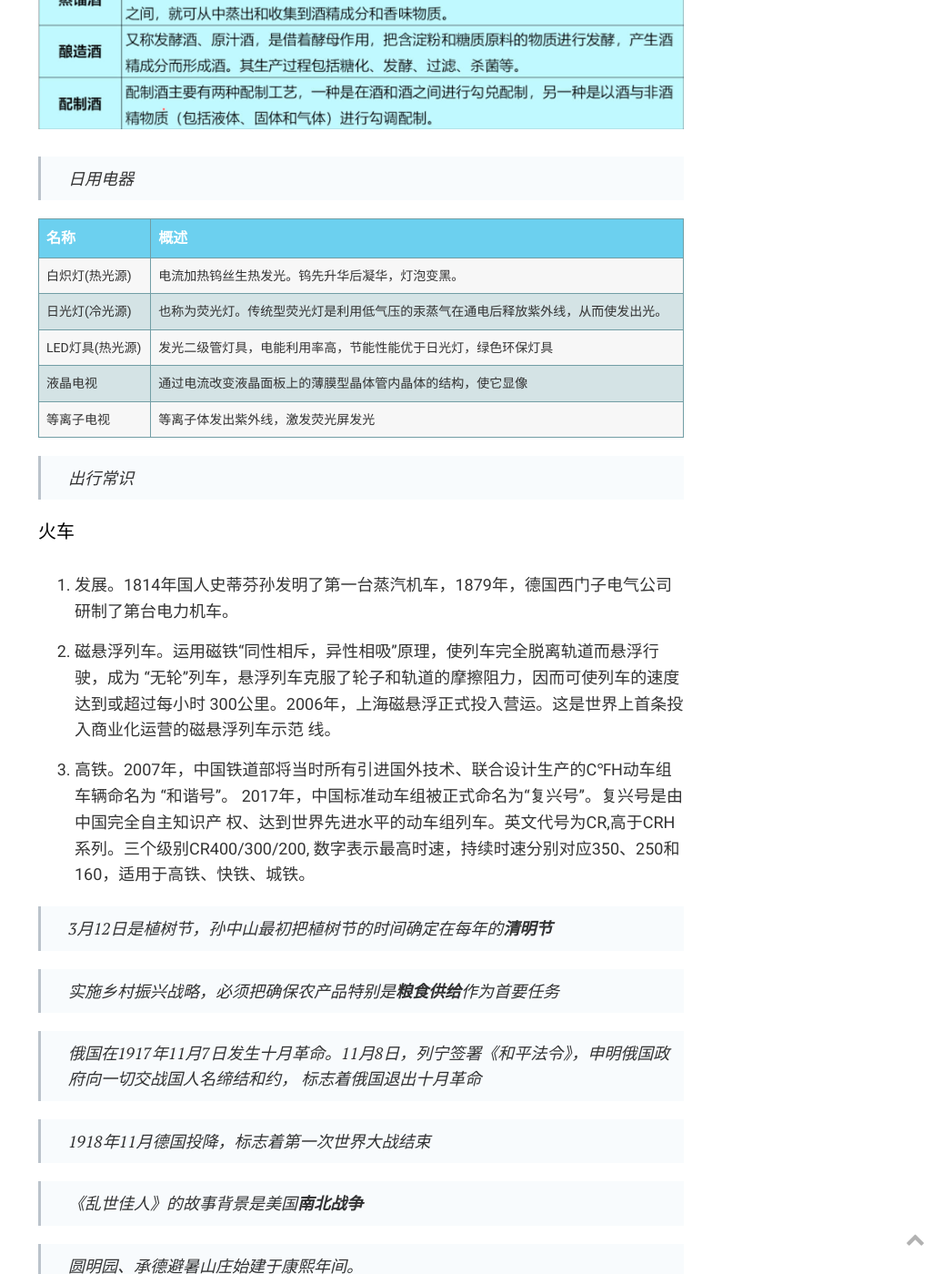
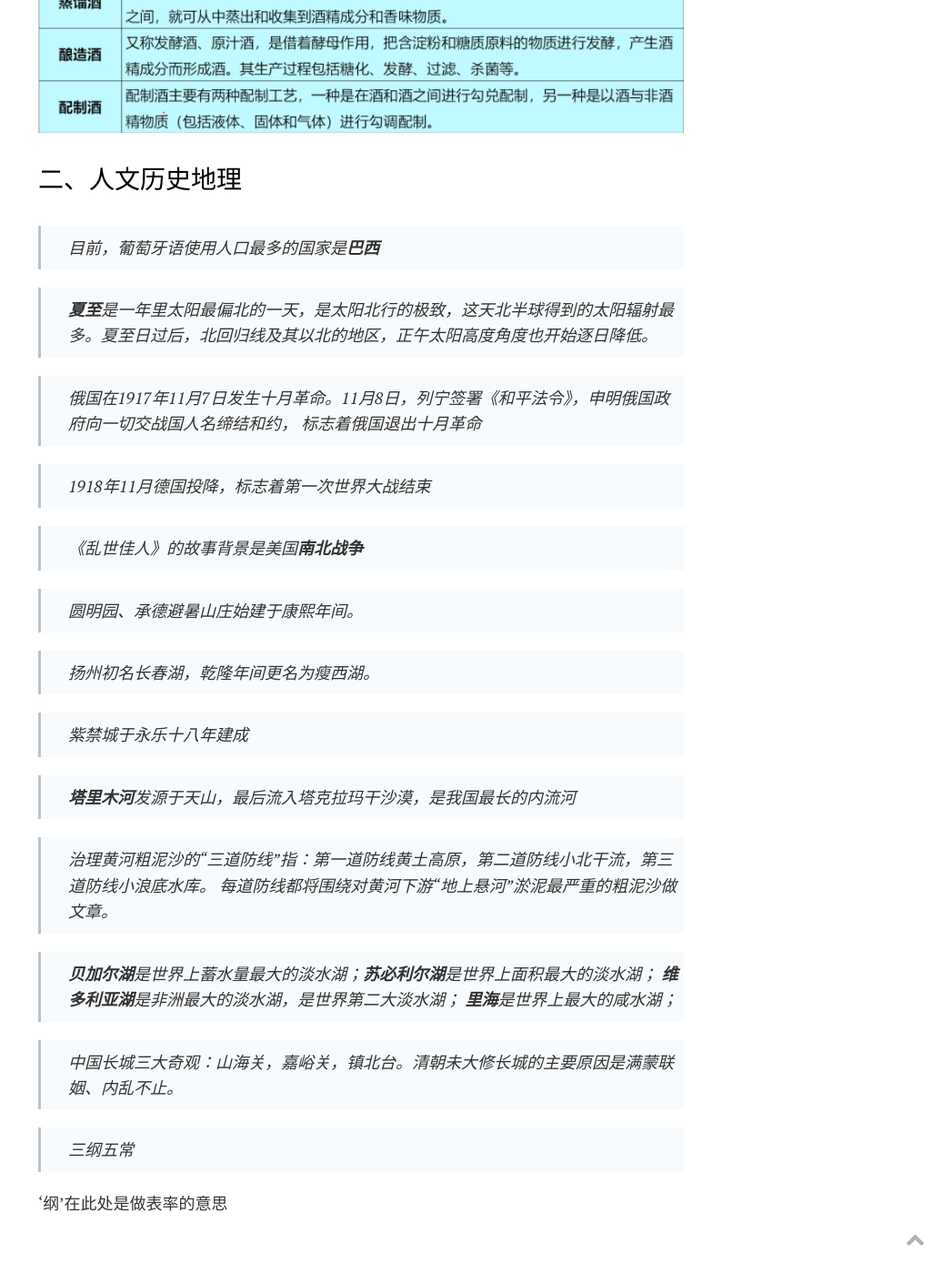
Before and after one commit to mytingbao/blog, a Jekyll site: the page built from _posts/公考积累/2023-03-28-公基积累.md, in a window 1280 px wide and 1400 px high, scrolled down 3021 px. Shown: the whole window at 91% size, without its empty margins (243-1280 px from the left). Built offline with Jekyll 4.4.1, drawn with Linux system fonts in a browser that asks for light colours; some of the changed text lies outside the part shown.

Commit message:
更新公基

```diff
--- a/_posts/公考积累/2023-03-28-公基积累.md
+++ b/_posts/公考积累/2023-03-28-公基积累.md
@@ -12,7 +12,8 @@
 
 百科积累
 
-> 目前，葡萄牙语使用人口最多的国家是**巴西**
+## 一、生物化学
+
 
 > 生态系统
 
@@ -66,6 +67,84 @@
 
 ![]({{site.baseurl}}/images/post/2023/04/02.jpg)
 
+
+## 二、人文历史地理
+
+> 目前，葡萄牙语使用人口最多的国家是**巴西**
+
+> **夏至**是一年里太阳最偏北的一天，是太阳北行的极致，这天北半球得到的太阳辐射最多。夏至日过后，北回归线及其以北的地区，正午太阳高度角度也开始逐日降低。
+
+> 俄国在1917年11月7日发生十月革命。11月8日，列宁签署《和平法令》，申明俄国政府向一切交战国人名缔结和约，
+标志着俄国退出十月革命
+
+> 1918年11月德国投降，标志着第一次世界大战结束
+
+> 《乱世佳人》的故事背景是美国**南北战争**
+
+> 圆明园、承德避暑山庄始建于康熙年间。
+
+> 扬州初名长春湖，乾隆年间更名为瘦西湖。
+
+> 紫禁城于永乐十八年建成
+
+> **塔里木河**发源于天山，最后流入塔克拉玛干沙漠，是我国最长的内流河
+
+> 治理黄河粗泥沙的“三道防线”指：第一道防线黄土高原，第二道防线小北干流，第三道防线小浪底水库。
+每道防线都将围绕对黄河下游“地上悬河”淤泥最严重的粗泥沙做文章。
+
+> **贝加尔湖**是世界上蓄水量最大的淡水湖；**苏必利尔湖**是世界上面积最大的淡水湖；
+**维多利亚湖**是非洲最大的淡水湖，是世界第二大淡水湖；
+**里海**是世界上最大的咸水湖；
+
+> 中国长城三大奇观：山海关，嘉峪关，镇北台。清朝未大修长城的主要原因是满蒙联姻、内乱不止。
+
+> 三纲五常
+
+'纲'在此处是做表率的意思
+
+![]({{site.baseurl}}/images/post/2023/04/05.jpg)
+
+
+
+
+
+
+
+
+
+
+
+
+
+
+
+## 三、经济
+
+> **国民用于购买食物的费用占日常支出的比重**即为恩格尔系数，恩格尔系数越大，代表生活水平月低，国家越贫穷
+
+
+
+
+
+
+
+
+
+
+
+
+
+
+
+
+
+## 四、科学
+
+> 太阳耀斑是太阳**色球层**某些区域突然发现增量的现象，是最剧烈的太阳活动。而**太阳黑子**发生在**光球层**
+
+
+## 五、生活常识
+
 > 日用电器
 
 <table>
@@ -92,26 +171,84 @@
 权、达到世界先进水平的动车组列车。英文代号为CR,高于CRH系列。三个级别CR400/300/200,
 数字表示最高时速，持续时速分别对应350、250和160，适用于高铁、快铁、城铁。
 
+## 六、环保常识
+
+> 污染源的分类
+<table>
+  <tr><th>依据 </th><th>分类</th></tr>
+  <tr><td>污染的产生过程</td><td>一次污染物：由污染源的直接人体健康或导致环境质量下降的。二次污染物：排放物质污染的产生过程在一定环境条件下产生的一系列物理、化学和生物化学反应，导致环境质量下降。</td>
+  </tr>
+  <tr><td>污染物的来源</td><td>天然污染源、人为污染源。</td></tr>
+  <tr><td>污染的主要对象</td><td>大气污染源、水体污染源和土壤污染源等</td></tr>
+</table>
+
+> 大气污染
+
+![]({{site.baseurl}}/images/post/2023/04/03.jpg)
+
+> 电磁污染
+
+![]({{site.baseurl}}/images/post/2023/04/04.jpg)
+
+> 光化学污染
+
+光化学污染，是指光化学烟雾造成的污头。即参与光化学反应过程的一次污染物和二次污染物
+的混合物所形成的烟雾污染现象。由汽油不完全燃烧所产生的污染物引起。
+
+【知识链接】
+
+国际上一般将光污染分成3类，即白亮污染、人工白昼和彩光污染。
+
+* 白亮污染：白天阳光照谢强烈时，城市里建筑物的玻璃幕墙、釉面砖墙、磨光大理石和各种涂
+料等装饰反射光线引起的光污染。
+* 人工白昼：夜幕降哈后，商场、酒店上的广告灯、霓虹灯闪烁夺目，使夜晚如同白天一样所引
+起的光污染。扰乱人体正常的生物钟，还会伤害鸟类和昆虫，强光可能破坏昆虫在夜间的正常繁殖
+过程。
+* 彩光污染：舞厅、夜总会、夜间游乐场所的黑光灯、旋转灯、荧光灯和闪烁的彩色光源发出的
+彩光所形成的光污染，其紫外线强度远远超出太阳光中的紫外线。
+
+
+
+## 七、其他常识
+
+
+
+
+
+
+
+
+
+
+
+
+
+
+> 电磁波按波长从长到短分布是：无线电波、红外线、可见光、紫外线、伦琴射线(X射线)、伽马射线(γ射线)。
+
+> 蒸腾作用
+
+蒸腾作用是植物吸收和运输水分的主要动力，也是无机盐由根部向地上部分茎叶运输的动力，还可降低植物体的温度，避免高温损伤。
+
+
+
+
+
+
+
+
+
+
+
+
+
+
 
 
 > 3月12日是植树节，孙中山最初把植树节的时间确定在每年的**清明节**
 
 > 实施乡村振兴战略，必须把确保农产品特别是**粮食供给**作为首要任务
 
-> 俄国在1917年11月7日发生十月革命。11月8日，列宁签署《和平法令》，申明俄国政府向一切交战国人名缔结和约，
-标志着俄国退出十月革命
-
-> 1918年11月德国投降，标志着第一次世界大战结束
-
-> 《乱世佳人》的故事背景是美国**南北战争**
-
-> 圆明园、承德避暑山庄始建于康熙年间。
-
-> 扬州初名长春湖，乾隆年间更名为瘦西湖。
-
-> 紫禁城于永乐十八年建成
-
-> **国民用于购买食物的费用占日常支出的比重**即为恩格尔系数，恩格尔系数越大，代表生活水平月低，国家越贫穷
 
 > 所谓“誊录”，就是抄写试卷，是**北宋朝**用于杜绝舞弊的方法之一。
 举子的亲笔试卷称真卷，誊录后送归封弥官存档；誊录的卷子称草卷，送给考官评阅。誊录与封弥合称弥封誊录制。
@@ -137,6 +274,33 @@
 
 墨家是中国先秦时期主要哲学派别之一，纪律严密，其首领被称为“钜子”。墨家所属成员到各国为官必须推行墨家主张，同时也必须听命于“钜子”。墨子早年师从于儒者，后弃儒创墨，故虽墨家大多数主张与儒家对立，但也深受儒家影响。
 墨家的十大主张为“兼爱”、“非攻”、“尚贤”、“尚同”、“天志”、“明鬼”、“非命”、“非乐”、“节葬”、“节用”。
+
+
+> 暖贴主要是一种利用原电池原理进行发热取暖的工具。是利用铁的氧化反应放热来发热。利用蛭石作为反应的保温材料。
+
+> 肥料的分类
+
+<table>
+  <tr><th>名称 </th><th>作用</th><th>常见肥料</th></tr>
+  <tr><td>氮肥</td>促进植物枝繁叶茂、叶色浓绿、果实硕大<td></td><td>尿素</td></tr>
+  <tr><td>磷肥</td>促进植物根系发达、增强抗洪抗旱能力<td></td><td>磷酸钙</td></tr>
+  <tr><td>钾肥</td><td>促使植物茎秆健壮，具有抗倒伏的作用</td><td>硝酸钾</td></tr>
+</table>
+
+**复合肥**指含有氮磷钾中两种或两种以上营养元素的化肥
+
+
+> **胰岛素**是人体产生的唯一能够降低血糖的激素。
+
+>
+
+
+
+
+
+
+
+
 
 
 
@@ -240,6 +404,22 @@
 
 明日黄花（明日：重阳节后；黄花：菊花）古人讲究重阳节赏菊花，重阳过后，赏菊就没有多少兴味。比喻迟暮不遇之意，也比喻过时或无意义的事物。偏正式结构，含贬义；在句中一般作宾语。
 
+> 不舞之鹤
+
+意思是不舞蹈的鹤；比喻名不副实的人；也用来讥讽人无能
+
+出自南朝·宋·刘义庆《世说新语·排调》：“昔羊叔子有鹤善舞，尝向客称之。客试使驱来，氃氋而不肯舞。”
+
+氃氋，读音是tóng méng，汉语词语，意思为毛松散，委顿貌
+
+
+
+
+
+
+
+
+
 
 
 # 第三部分、诗词积累
```
Also changed, not shown: other parts of _posts/公考积累/2023-03-28-公基积累.md (+1 -1 lines), images/post/2023/04/03.jpg (added), images/post/2023/04/04.jpg (added), images/post/2023/04/05.jpg (added).
